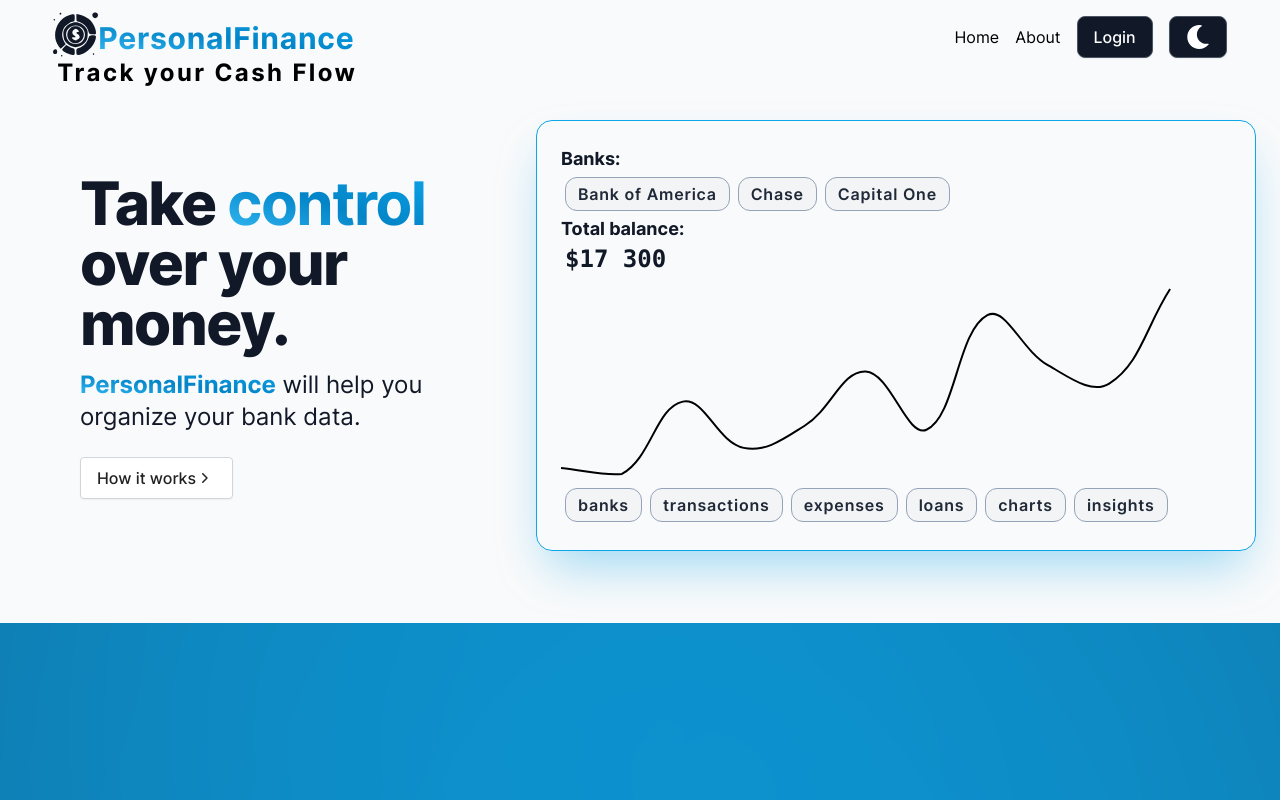
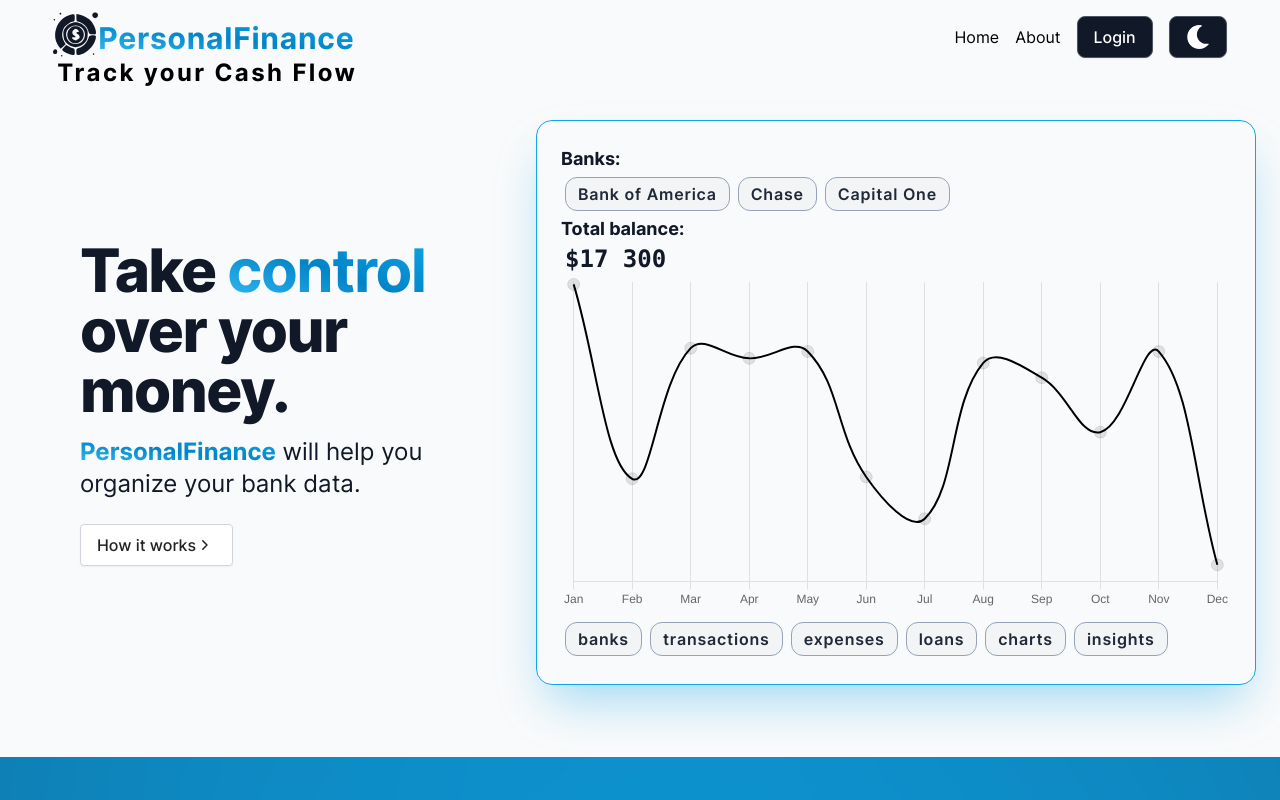
Before and after one commit to kalinchenko23/personal_finance_tracker, a Next.js app in the folder client/: page / in a window 1280 px wide. Shown: the top 800 px of the page. Built offline with nearby package versions, Linux system fonts and the light colour scheme.

Commit message:
basic charts added

```diff
--- a/client/src/components/charts/LineChart.tsx
+++ b/client/src/components/charts/LineChart.tsx
@@ -8,7 +8,7 @@ import {
     Title,
     Tooltip,
     Legend,
-    Filler
+    Filler,
 } from 'chart.js';
 
 ChartJS.register(
@@ -19,23 +19,30 @@ ChartJS.register(
     Title,
     Tooltip,
     Legend,
-    Filler
+    Filler,
 )
 
 import { Line } from 'react-chartjs-2';
 import { ThemeContext } from '@/context/ThemeProvider';
+import {faker} from '@faker-js/faker'
+
+const months = ['Jan', 'Feb', 'Mar', 'Apr', 'May', 'Jun','Jul', 'Aug', 'Sep', 'Oct', 'Nov', 'Dec']
+const fakeDataset = {
+    labels:months,
+    datasets:[
+        {
+            data: months.map(() => faker.datatype.number({ min: 1000, max: 20000 })),
+        },
+    ],
+};
 
 
-const LineChart = () => {
-    const {mode} = React.useContext(ThemeContext)
-    const data = {
-        labels:['Jan', 'Feb', 'March', 'April', 'May', 'June','July', 'August', 'Sep', 'Oct', 'Nov', 'Dec'],
-        datasets:[
-            {
-                data: [  8400, 8100, 11700, 9400, 10500, 13200, 10300, 16000, 13500, 12600, 17300 ]
-            },
-        ],
-    };
+const LineChart:React.FC<{
+    width:string, height:string, isFakeData?:boolean
+}> = ({width, height, isFakeData}) => {
+
+    const {mode} = React.useContext(ThemeContext);
+
 
     const options = {
         plugins:{
@@ -52,8 +59,8 @@ const LineChart = () => {
                 backgroundColor:'transparent'
             },
             point:{
-                radius:0,
-                itRadius:0
+                radius:6,
+                itRadius:1
             },
         },
         scales:{
@@ -63,10 +70,21 @@ const LineChart = () => {
             yAxis: {
                 display:false
             },
+            x: {
+                grid: {
+                    // color: 'red'
+                }
+            }
         },
-    }
+    };
+
     return (
-        <Line data={data} width={'100%'} height={'30%'} options={options} />
+        <Line
+            data={fakeDataset}
+            width={width}
+            height={height}
+            options={options}
+        />
     )
 }
 
```
